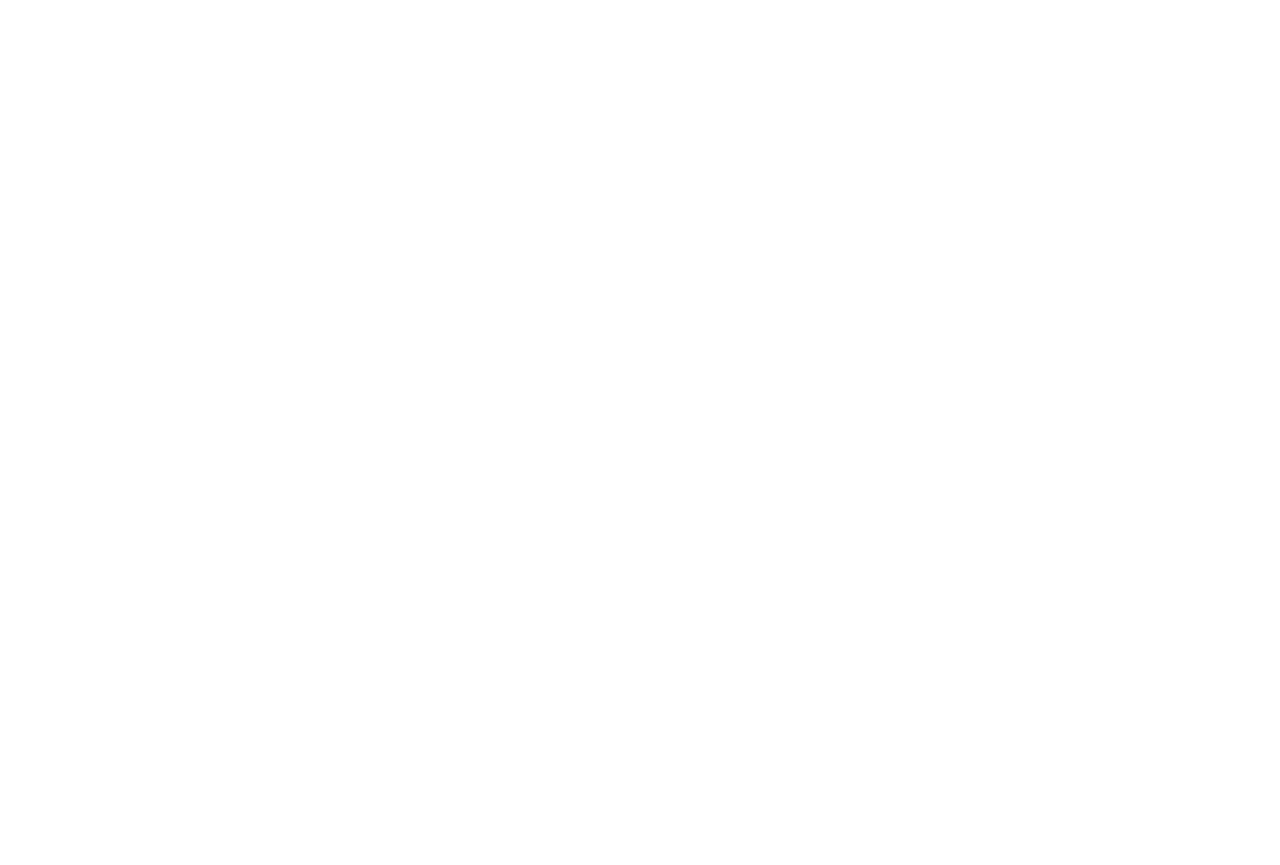
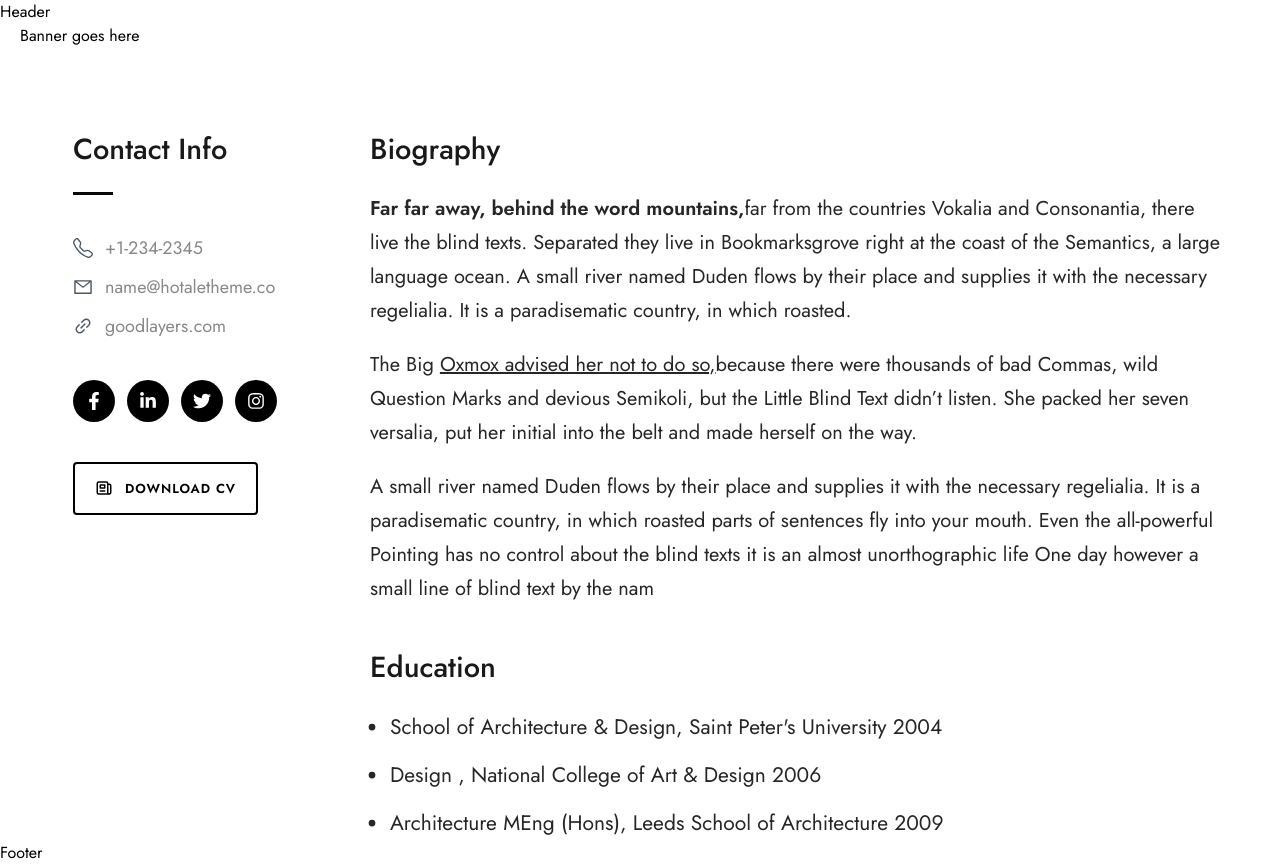
Before and after one commit to Min1870/Hotale, a React (Vite) app: page /our-team-member/1 in a window 1280 px wide. Before the commit this address had no page. Before the commit the page ends 800 px from the top, so only its background shows below. Built offline with nearby package versions, Linux system fonts and the light colour scheme; a web font is replaced by a local one.

Commit message:
our team detail add

```diff
--- a/src/components/OurTeamCard.jsx
+++ b/src/components/OurTeamCard.jsx
@@ -1,9 +1,11 @@
 import React from "react";
 import { FaFacebookF, FaLinkedinIn, FaTwitter } from "react-icons/fa";
+import { Link } from "react-router-dom";
 
 const OurTeamCard = ({member}) => {
   return (
     <div className=" space-y-8 max-w-[400px] sm:mx-auto mx-5">
+      <Link to={`/our-team-member/${member.id}`}>
       <div className=" rounded-[20px] overflow-hidden">
         <img
           className="rounded-[20px]  hover:scale-110 transition duration-500"
@@ -11,6 +13,7 @@
           alt=""
         />
       </div>
+      </Link>
       <div className=" flex flex-col items-center">
         <h1 className=" text-[#191919] font-[500] text-[26px] mb-3">
           {member?.name}
--- a/src/pages/OurTeamDetail.jsx
+++ b/src/pages/OurTeamDetail.jsx
@@ -1,11 +1,128 @@
-import React from 'react'
+import React from "react";
+import { BsTelephone } from "react-icons/bs";
+import { AiOutlineLink, AiOutlineMail } from "react-icons/ai";
+import {
+  FaFacebookF,
+  FaLinkedinIn,
+  FaTwitter,
+  FaInstagram,
+} from "react-icons/fa";
+import { HiOutlineNewspaper } from "react-icons/hi";
+import { BsDot } from "react-icons/bs";
 
 const OurTeamDetail = () => {
   return (
-    <div>
+    <div className=" mx-5">
+      <div>Banner goes here</div>
+      <div className=" md:mx-10 mt-20 gap-20 grid md:grid-cols-3 lg:grid-cols-4">
+        {/* left  */}
+        <div className=" space-y-10 md:col-span-1 lg:col-span-1 mx-auto">
+          <div>
+            <h1 className=" text-[#191919] font-[500] text-[29px] mb-5">
+              Contact Info
+            </h1>
+            <div className=" w-[40px] bg-[#0a0a0a] h-[3px] "></div>
+          </div>
+          <div className=" space-y-3">
+            <div className=" flex items-center gap-3">
+              <BsTelephone className=" text-xl text-gray-600" />
+              <span className=" text-[18px] font-[400] text-[#898989]">
+                +1-234-2345
+              </span>
+            </div>
+            <div className=" flex items-center gap-3">
+              <AiOutlineMail className=" text-xl text-gray-600" />
+              <span className=" text-[18px] font-[400] text-[#898989]">
+                name@hotaletheme.co
+              </span>
+            </div>
+            <div className=" flex items-center gap-3">
+              <AiOutlineLink className=" text-xl text-gray-600" />
+              <span className=" text-[18px] font-[400] text-[#898989]">
+                goodlayers.com
+              </span>
+            </div>
+          </div>
+          <div className=" flex items-center gap-3">
+            <div className=" p-3 rounded-full bg-black text-white text-lg">
+              <FaFacebookF />
+            </div>
+            <div className=" p-3 rounded-full bg-black text-white text-lg">
+              <FaLinkedinIn />
+            </div>
+            <div className=" p-3 rounded-full bg-black text-white text-lg">
+              <FaTwitter />
+            </div>
+            <div className=" p-3 rounded-full bg-black text-white text-lg">
+              <FaInstagram />
+            </div>
+          </div>
+          <button className=" flex items-center gap-3 text-[13px] font-[600] tracking-[1px] uppercase px-[20px] py-[15px] border-2 rounded-[4px] border-black ">
+            <HiOutlineNewspaper className=" text-lg" />
+            Download cv
+          </button>
+        </div>
+        {/* right  */}
+        <div className=" md:col-span-2 lg:col-span-3 space-y-10">
+          <div className="">
+            <h1 className=" text-[#191919] font-[500] text-[29px] mb-5">
+              Biography
+            </h1>
+            <div className=" space-y-5 font-[400] text-[20px] leading-[34px] text-[#262626]">
+              <p>
+                <span className=" font-[600]">
+                  Far far away, behind the word mountains,
+                </span>
+                far from the countries Vokalia and Consonantia, there live the
+                blind texts. Separated they live in Bookmarksgrove right at the
+                coast of the Semantics, a large language ocean. A small river
+                named Duden flows by their place and supplies it with the
+                necessary regelialia. It is a paradisematic country, in which
+                roasted.
+              </p>
+              <p>
+                The Big&nbsp;
+                <span className=" underline">
+                  Oxmox advised her not to do so,
+                </span>
+                because there were thousands of bad Commas, wild Question Marks
+                and devious Semikoli, but the Little Blind Text didn’t listen.
+                She packed her seven versalia, put her initial into the belt and
+                made herself on the way.
+              </p>
+              <p>
+                A small river named Duden flows by their place and supplies it
+                with the necessary regelialia. It is a paradisematic country, in
+                which roasted parts of sentences fly into your mouth. Even the
+                all-powerful Pointing has no control about the blind texts it is
+                an almost unorthographic life One day however a small line of
+                blind text by the nam
+              </p>
+            </div>
+          </div>
+          <div>
+            <h1 className=" text-[#191919] font-[500] text-[29px] mb-5">
+              Education
+            </h1>
+            <div className=" font-[400] text-[21px] leading-[34px] text-[#262626] flex flex-col gap-3">
+              <div className="flex items-center ">
+                <BsDot className=" text-4xl -ml-4" />
+                School of Architecture & Design, Saint Peter's University 2004
+              </div>
+              <div className="flex items-center ">
+                <BsDot className=" text-4xl -ml-4" />
+                Design , National College of Art & Design 2006
+              </div>
+              <div className="flex items-center ">
+                <BsDot className=" text-4xl -ml-4" />
+                Architecture MEng (Hons), Leeds School of Architecture 2009
+              </div>
+            </div>
+          </div>
+        </div>
+      </div>
+    </div>
+  );
+};
 
-    </div>
-  )
-}
-
-export default OurTeamDetail
+export default OurTeamDetail;
--- a/src/routes/Paths.jsx
+++ b/src/routes/Paths.jsx
@@ -21,7 +21,7 @@
           <Route index element={<Home />} />
           <Route path="about-us" element={<About />} />
           <Route path="our-team" element={<OurTeam />} />
-          <Route path="our-team-person/:id" element={<OurTeamDetail/>}/>
+          <Route path="our-team-member/:id" element={<OurTeamDetail/>}/>
           <Route path="hotel-review" element={<HotelReview />} />
           <Route path="rooms" element={<Rooms />} />
           <Route path="roomsDetails/:id" element={<RoomsDetails />} />
```
